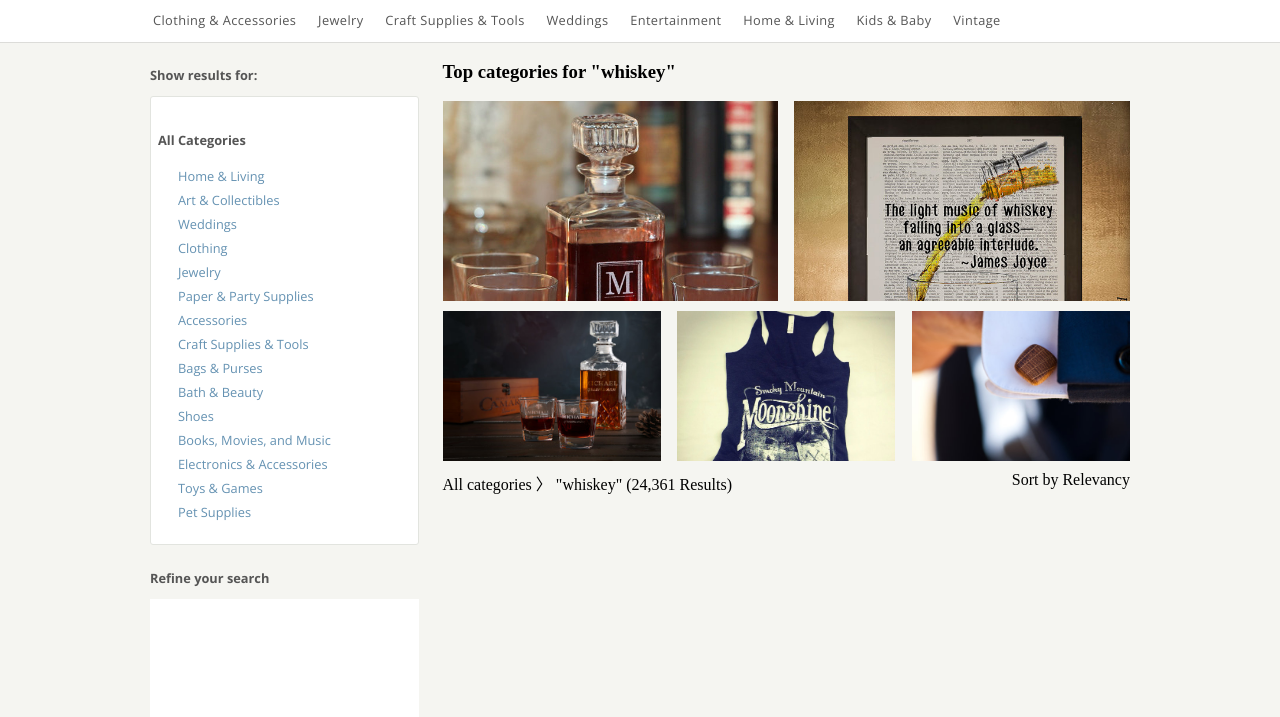
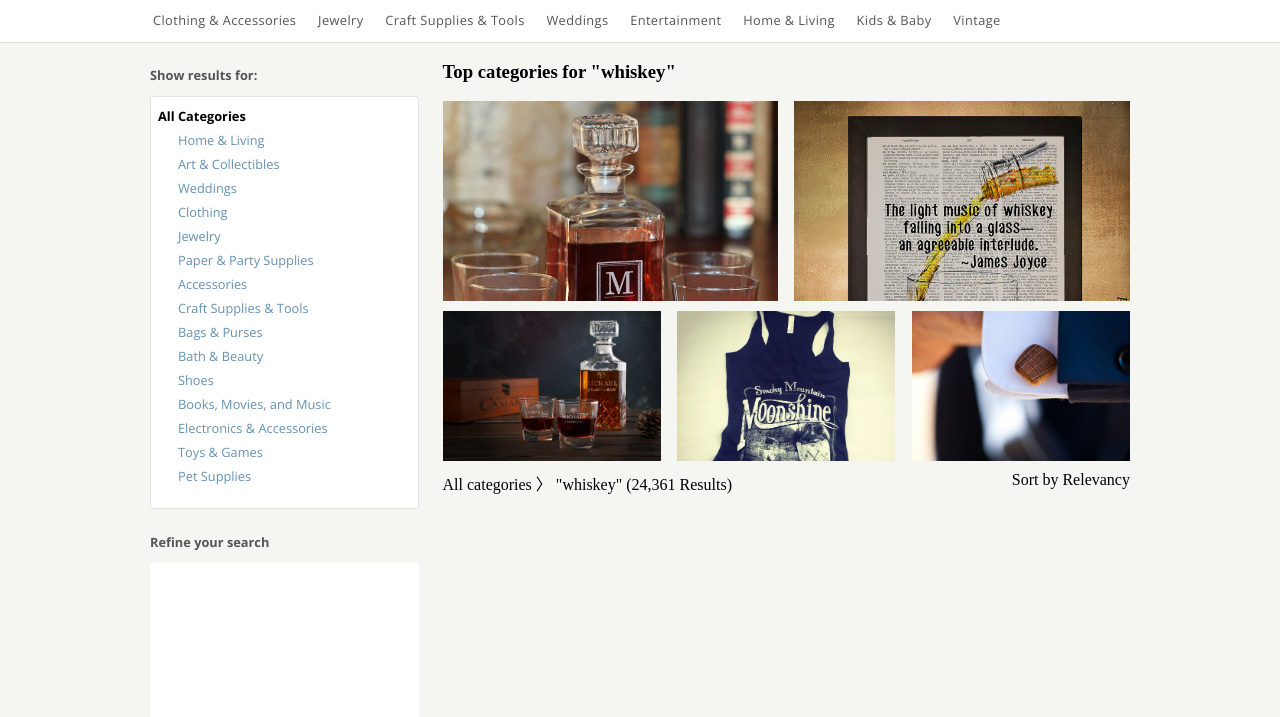
Before and after one commit to a-emery/4.2-etsy-recreation, a website: page index.html in a window 1280 px wide. Shown: the part 83-800 px from the top of the page. Drawn offline with nearby package versions, Linux system fonts and the light colour scheme.

Commit message:
Finished up

```diff
--- a/assets/scss/main.scss
+++ b/assets/scss/main.scss
@@ -114,6 +114,10 @@ SIDEBAR STUFFS
   margin: 24px 0 12px 0;
   color: rgba(85, 85, 85, 1);
   font-size: .8rem;
+}
+
+.sidebar-list-heading {
+  margin: 0;
 }
 
 .categories-sidebar-list {
--- a/index.html
+++ b/index.html
@@ -44,7 +44,7 @@
   <div class="sidebar">
     <h4 class="sidebar-heading">Show results for:</h4>
     <div class="categories-sidebar-list">
-      <h4 class="sidebar-heading">All Categories</h4>
+      <h4 class="sidebar-list-heading">All Categories</h4>
       <ul>
         <li>Home & Living</li>
         <li>Art & Collectibles</li>
```
Also changed, not shown: assets/css/main.css, 1 other file.
